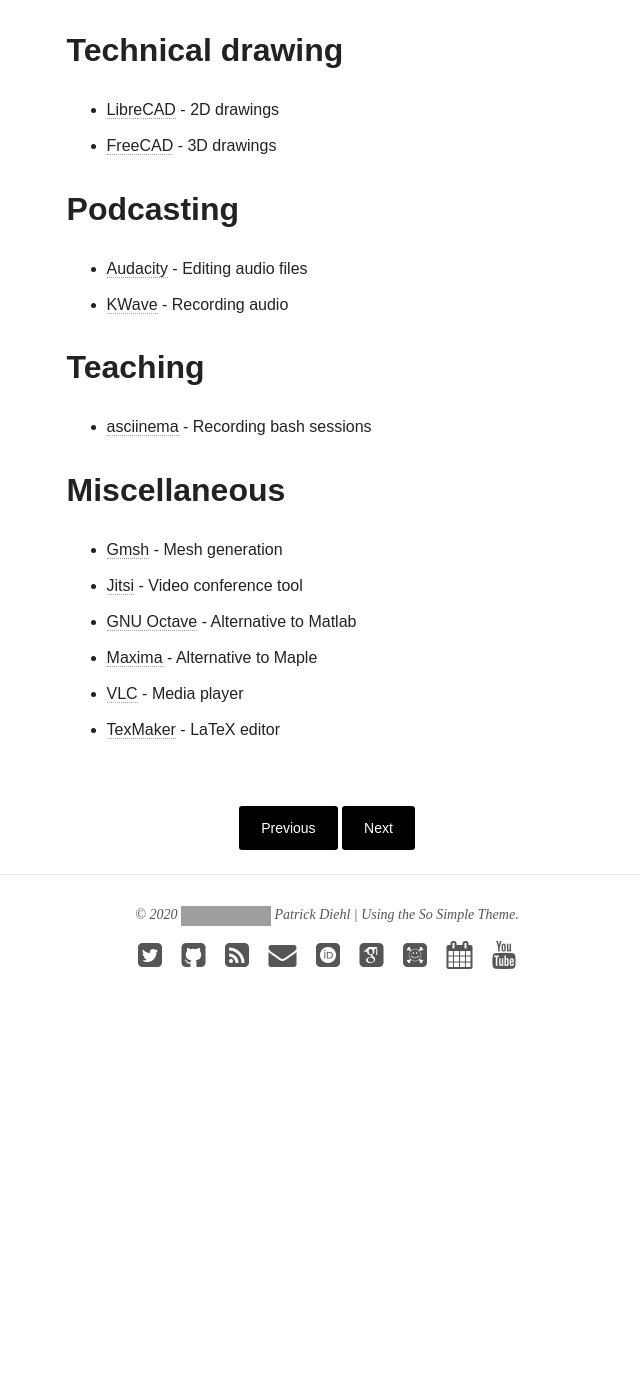
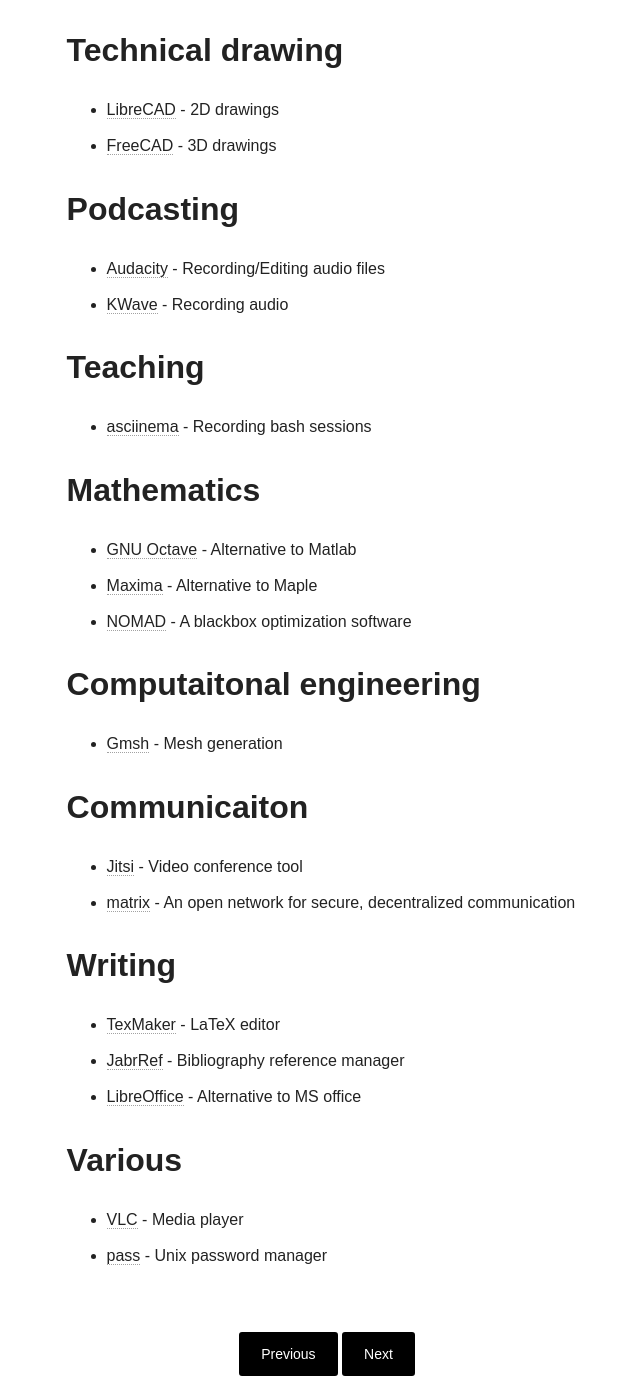
Before and after one commit to diehlpk/diehlpk.github.io, a Jekyll site: the page built from _posts/blog/2019-12-20-floss-software.md, in a window 1280 px wide and 1400 px high, scrolled down 844 px. Shown: the whole window, without its empty margins (313-953 px from the left). Built offline with Jekyll 4.4.1, drawn with Linux system fonts in a browser that asks for light colours; nearby versions of some CDN libraries; some web fonts are replaced; before the commit the page ends 1911 px from its top, so only the background shows below that; some of the changed text lies outside the part shown; grey boxes are pictures that could not be loaded.

Commit message:
Update blog

```diff
--- a/_posts/blog/2019-12-20-floss-software.md
+++ b/_posts/blog/2019-12-20-floss-software.md
@@ -1,6 +1,6 @@
 ---
 layout: post
-title: Collection of FLOSS
+title: Collection of Open Source software for science
 categories: blog
 tags: [Teaching]
 author: diehlpk
@@ -21,18 +21,36 @@
 
 ## Podcasting
 
-* [Audacity](https://www.audacityteam.org/) - Editing audio files
+* [Audacity](https://www.audacityteam.org/) - Recording/Editing audio files
 * [KWave](https://kde.org/applications/multimedia/org.kde.kwave) - Recording audio
 
 ## Teaching
 
 * [asciinema](https://asciinema.org/) - Recording bash sessions
 
-## Miscellaneous
+## Mathematics
+
+* [GNU Octave](https://www.gnu.org/software/octave/) - Alternative to Matlab
+* [Maxima](http://maxima.sourceforge.net/) - Alternative to Maple
+* [NOMAD](https://www.gerad.ca/nomad/) - A blackbox optimization software
+
+## Computaitonal engineering
 
 * [Gmsh](http://gmsh.info/) - Mesh generation
+
+## Communicaiton
+
 * [Jitsi](https://jitsi.org/) - Video conference tool
-* [GNU Octave](https://www.gnu.org/software/octave/) - Alternative to Matlab
-* [Maxima](http://maxima.sourceforge.net/) - Alternative to Maple
+* [matrix](https://matrix.org/) - An open network for secure, decentralized communication
+
+## Writing
+
+* [TexMaker](https://www.xm1math.net/texmaker/) - LaTeX editor
+* [JabrRef](https://www.jabref.org/) - Bibliography reference manager
+* [LibreOffice](https://www.libreoffice.org/) - Alternative to MS office
+
+
+## Various
+
 * [VLC](https://www.videolan.org/vlc/index.html) - Media player
-* [TexMaker](https://www.xm1math.net/texmaker/) - LaTeX editor
+* [pass](https://www.passwordstore.org/) - Unix password manager
```
